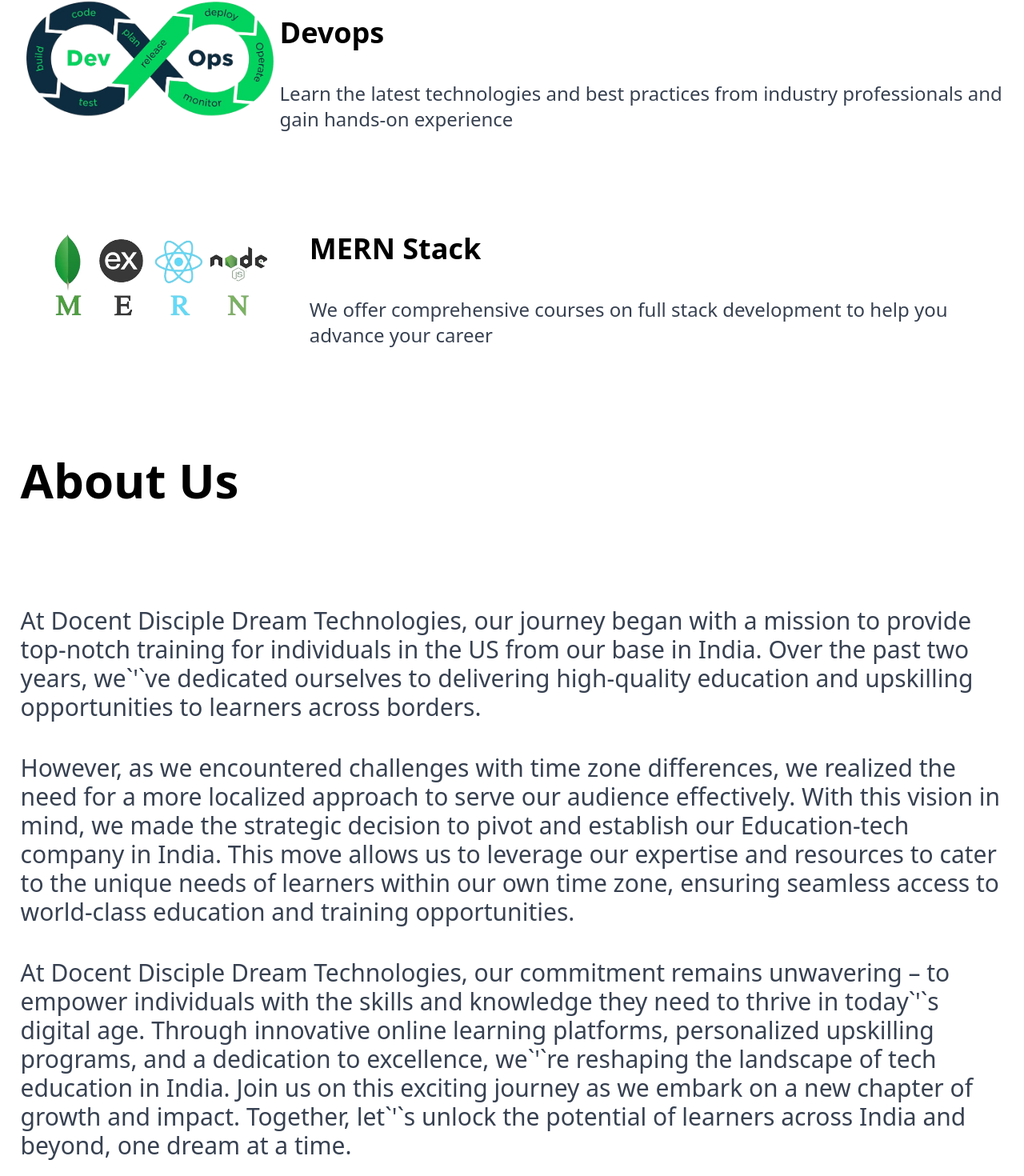
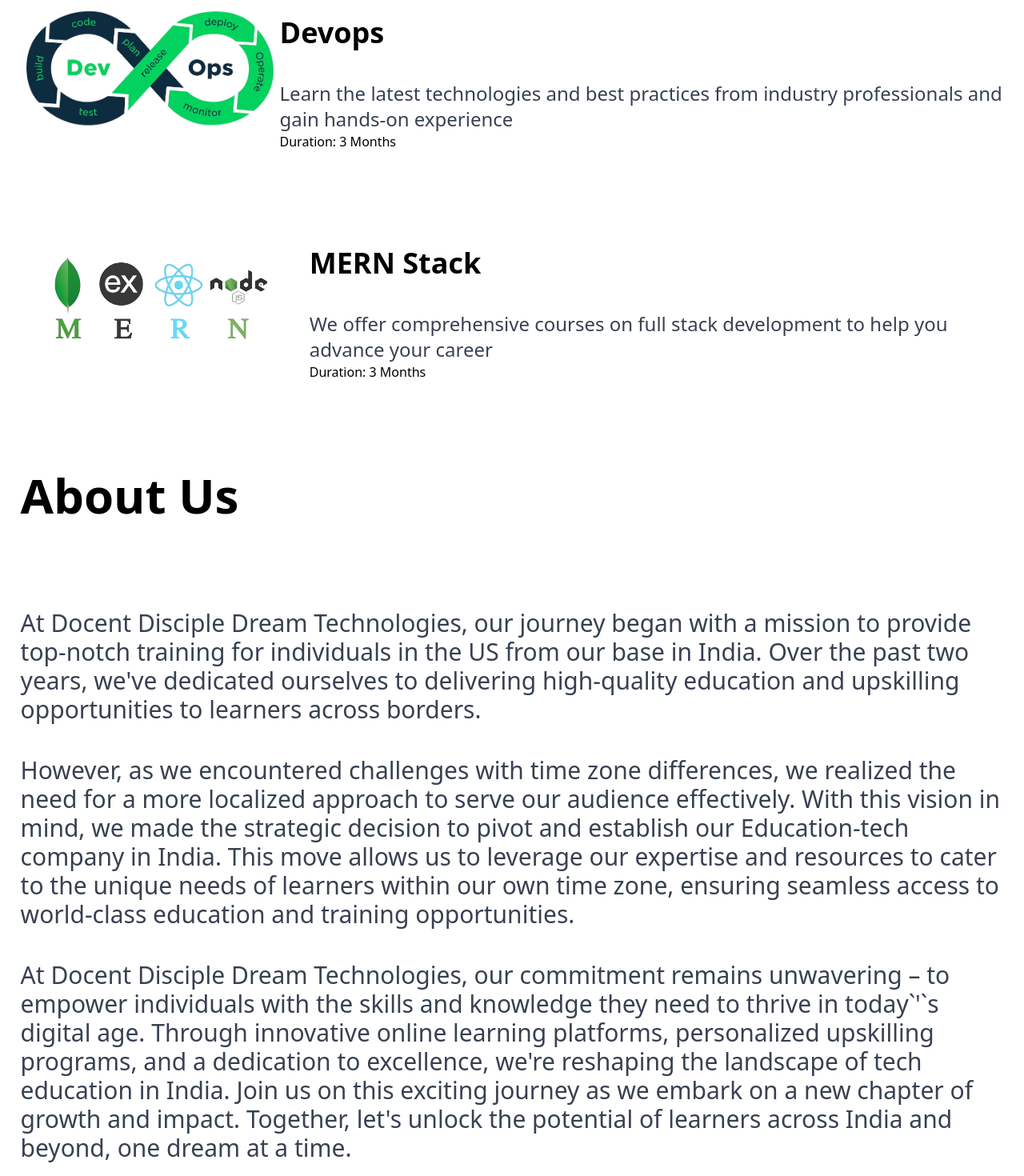
Before and after one commit to SHABARIUS/Web-App-deployment, a React (Vite) app: page / in a window 1280 px wide. Shown: the part 1350-2820 px from the top of the page at 80% size. Built offline with nearby package versions, Linux system fonts and the light colour scheme.

Commit message:
more commits

```diff
--- a/src/components/Views/About.jsx
+++ b/src/components/Views/About.jsx
@@ -2,17 +2,17 @@
 const About = () => {
   return (
     <div className="w-[96%] m-auto">
-        <h2 className="text-6xl font-bold my-32">About Us</h2>
+        <h2 className="text-6xl font-bold my-28">About Us</h2>
         <h3 className="text-3xl text-gray-700 my-10">At Docent Disciple Dream Technologies, our journey began with a mission to provide top-notch training for individuals in the US from our base in India.
-            Over the past two years, we`&apos;`ve dedicated ourselves to delivering high-quality education and upskilling opportunities to learners across borders.
+            Over the past two years, we&apos;ve dedicated ourselves to delivering high-quality education and upskilling opportunities to learners across borders.
         </h3>
         <h3 className="text-3xl text-gray-700 my-10">However, as we encountered challenges with time zone differences, we realized the need for a more localized approach to serve our audience effectively.
             With this vision in mind, we made the strategic decision to pivot and establish our Education-tech company in India.
             This move allows us to leverage our expertise and resources to cater to the unique needs of learners within our own time zone, ensuring seamless access to world-class education and training opportunities.
         </h3>
         <h3 className="text-3xl text-gray-700 my-10">At Docent Disciple Dream Technologies, our commitment remains unwavering – to empower individuals with the skills and knowledge they need to thrive in today`&apos;`s digital age.
-            Through innovative online learning platforms, personalized upskilling programs, and a dedication to excellence, we`&apos;`re reshaping the landscape of tech education in India.
-            Join us on this exciting journey as we embark on a new chapter of growth and impact. Together, let`&apos;`s unlock the potential of learners across India and beyond, one dream at a time.
+            Through innovative online learning platforms, personalized upskilling programs, and a dedication to excellence, we&apos;re reshaping the landscape of tech education in India.
+            Join us on this exciting journey as we embark on a new chapter of growth and impact. Together, let&apos;s unlock the potential of learners across India and beyond, one dream at a time.
         </h3>
     </div>
   )
--- a/src/components/Views/Contact.jsx
+++ b/src/components/Views/Contact.jsx
@@ -2,7 +2,7 @@
 const Contact = () => {
   return (
     <div className="w-[96%] m-auto">
-        <h2 className="text-6xl font-bold my-32">Contact</h2>
+        <h2 className="text-6xl font-bold my-28">Contact</h2>
         <form action="">
             <div>
                 <label htmlFor="FirstName" className="inline-block w-40">First Name</label>
--- a/src/components/Views/Courses.jsx
+++ b/src/components/Views/Courses.jsx
@@ -11,6 +11,7 @@ const Courses = () => {
             <div>
                 <h2 className="text-4xl font-bold my-10">Devops</h2>
                 <h4 className="text-2xl text-gray-700">Learn the latest technologies and best practices from industry professionals and gain hands-on experience</h4>
+                <p>Duration: <span>3 Months</span></p>
             </div>
         </div>
         <div className="flex items-center my-20">
@@ -20,6 +21,7 @@ const Courses = () => {
             <div>
                 <h2 className="text-4xl font-bold my-10">MERN Stack</h2>
                 <h4 className="text-2xl text-gray-700">We offer comprehensive courses on full stack development to help you advance your career</h4>
+                <p>Duration: <span>3 Months</span></p>
             </div>
         </div>
     </div>
```
